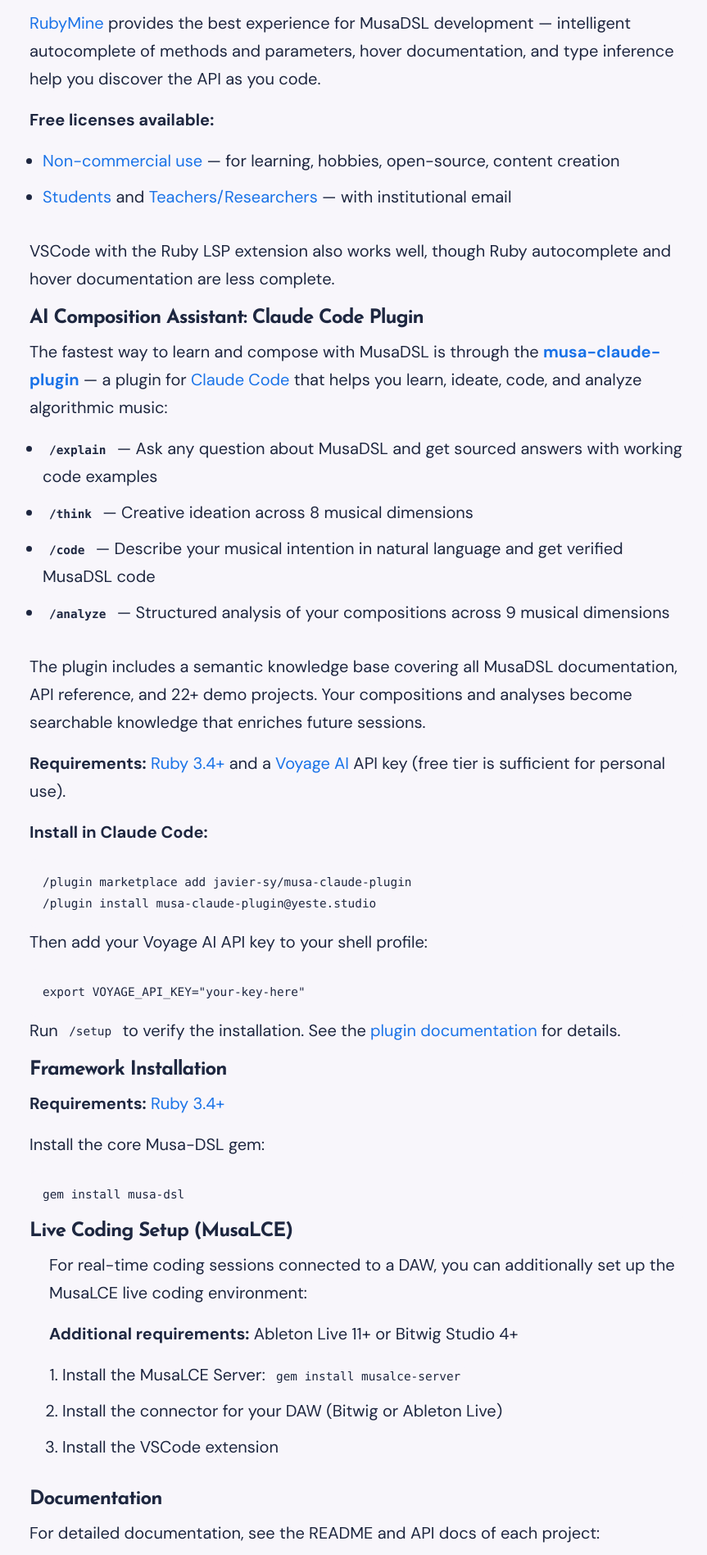
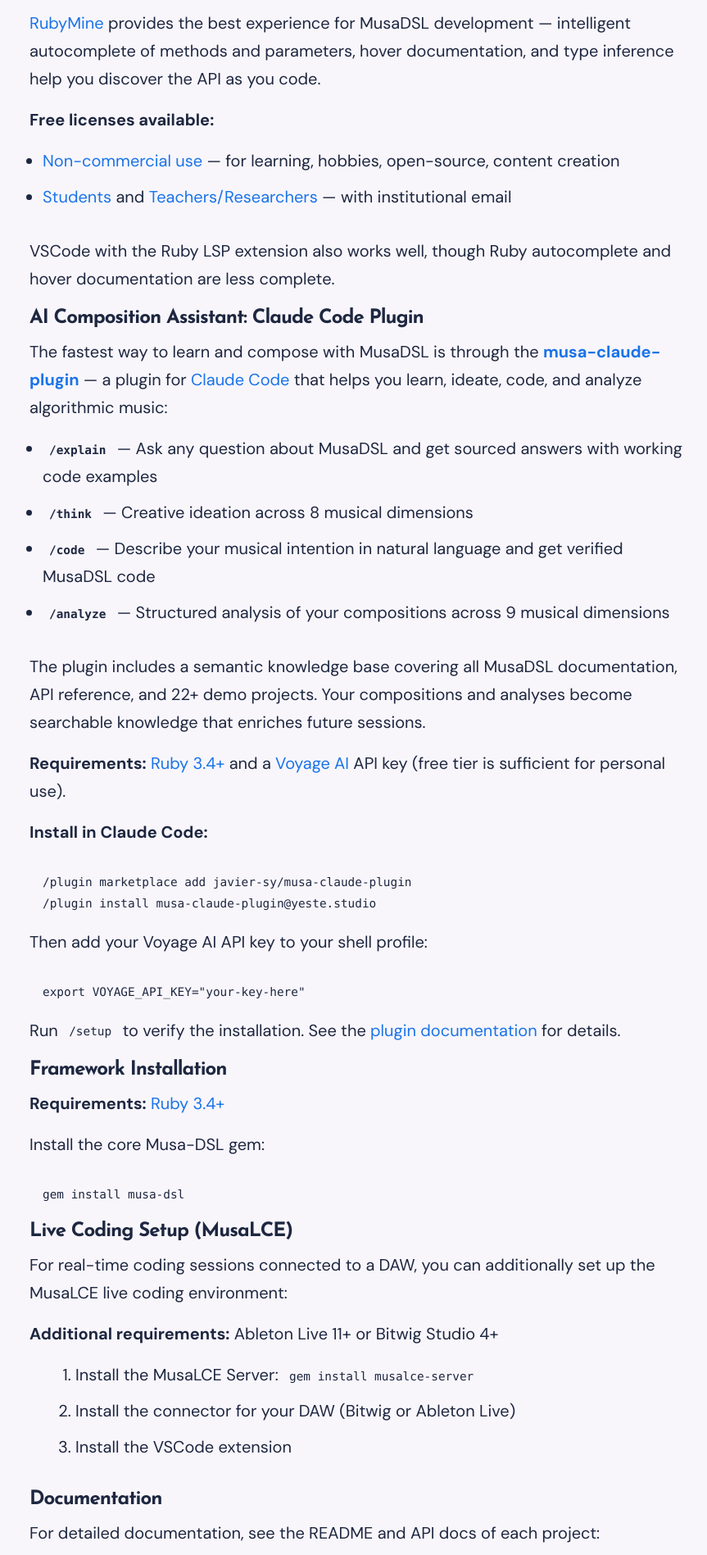
Before and after one commit to javier-sy/musadsl-website, a Jekyll site: the page built from index.html, in a window 1280 px wide. Shown: the part 4503-6400 px from the top of the page at 82% size, without its empty margins (204-1067 px from the left). Built offline with Jekyll 4.4.1, drawn with Linux system fonts in a browser that asks for light colours; comment, search, counter and statistics services are not loaded.

Commit message:
Corregir indentación de la lista numerada de MusaLCE
Aplicar padding-left solo al ol para que los números no sobresalgan
a la izquierda respecto al resto del contenido.

```diff
--- a/index.html
+++ b/index.html
@@ -363,18 +363,16 @@ description: MusaDSL is an open source Ruby framework for algorithmic sound and
       <pre><code>gem install musa-dsl</code></pre>
 
       <h3 style="margin-bottom: 0.5rem;">Live Coding Setup (MusaLCE)</h3>
-      <div style="padding-left: 1.5rem;">
       <p>
         For real-time coding sessions connected to a DAW, you can additionally set up the
         MusaLCE live coding environment:
       </p>
       <p><strong>Additional requirements:</strong> Ableton Live 11+ or Bitwig Studio 4+</p>
-        <ol>
+      <ol style="padding-left: 2.5rem;">
         <li>Install the MusaLCE Server: <code>gem install musalce-server</code></li>
         <li>Install the connector for your DAW (Bitwig or Ableton Live)</li>
         <li>Install the VSCode extension</li>
       </ol>
-      </div>
 
       <h3 style="margin-bottom: 0.5rem;">Documentation</h3>
       <p>For detailed documentation, see the README and API docs of each project:</p>
```
Lines whose indentation alone changed are shown as unchanged.
